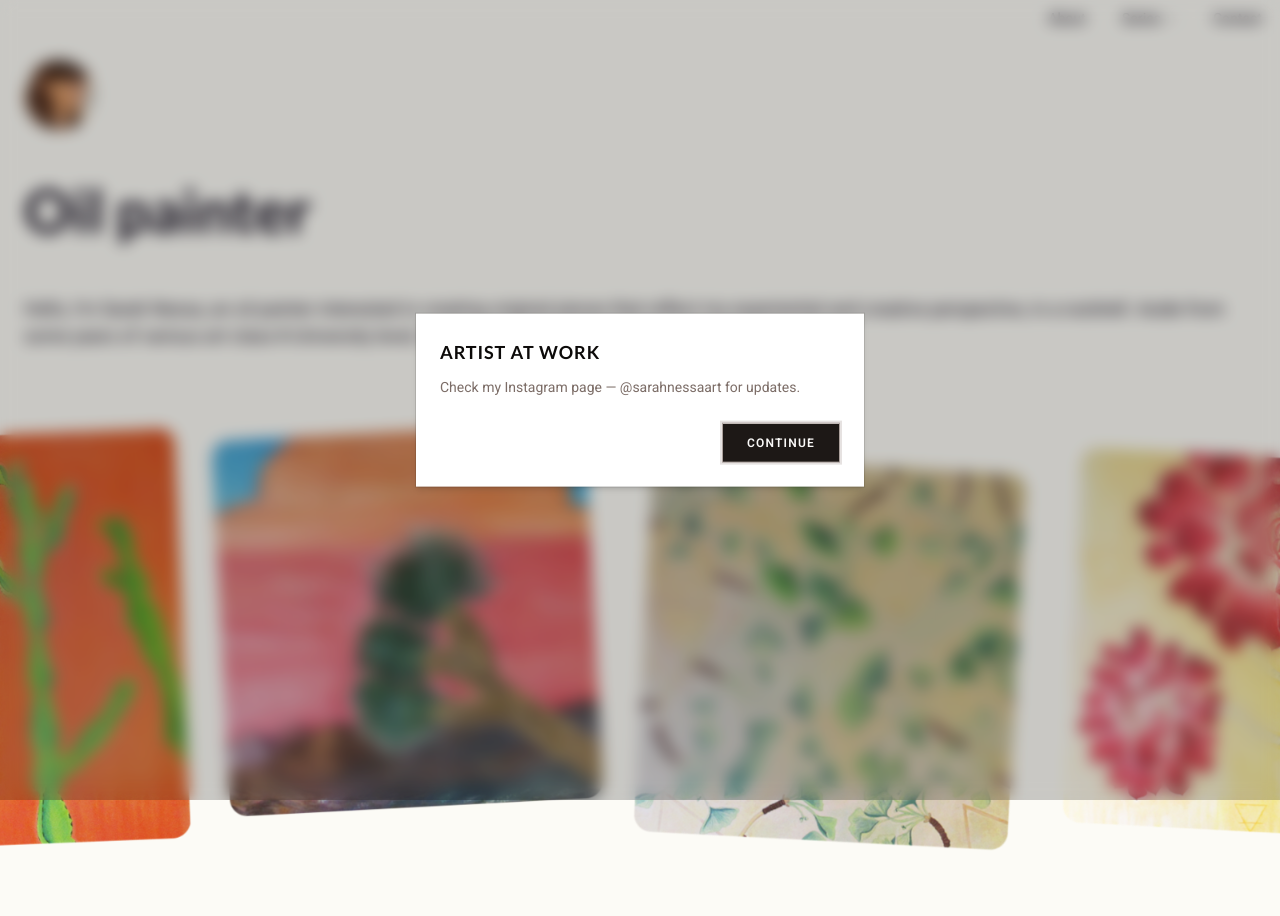
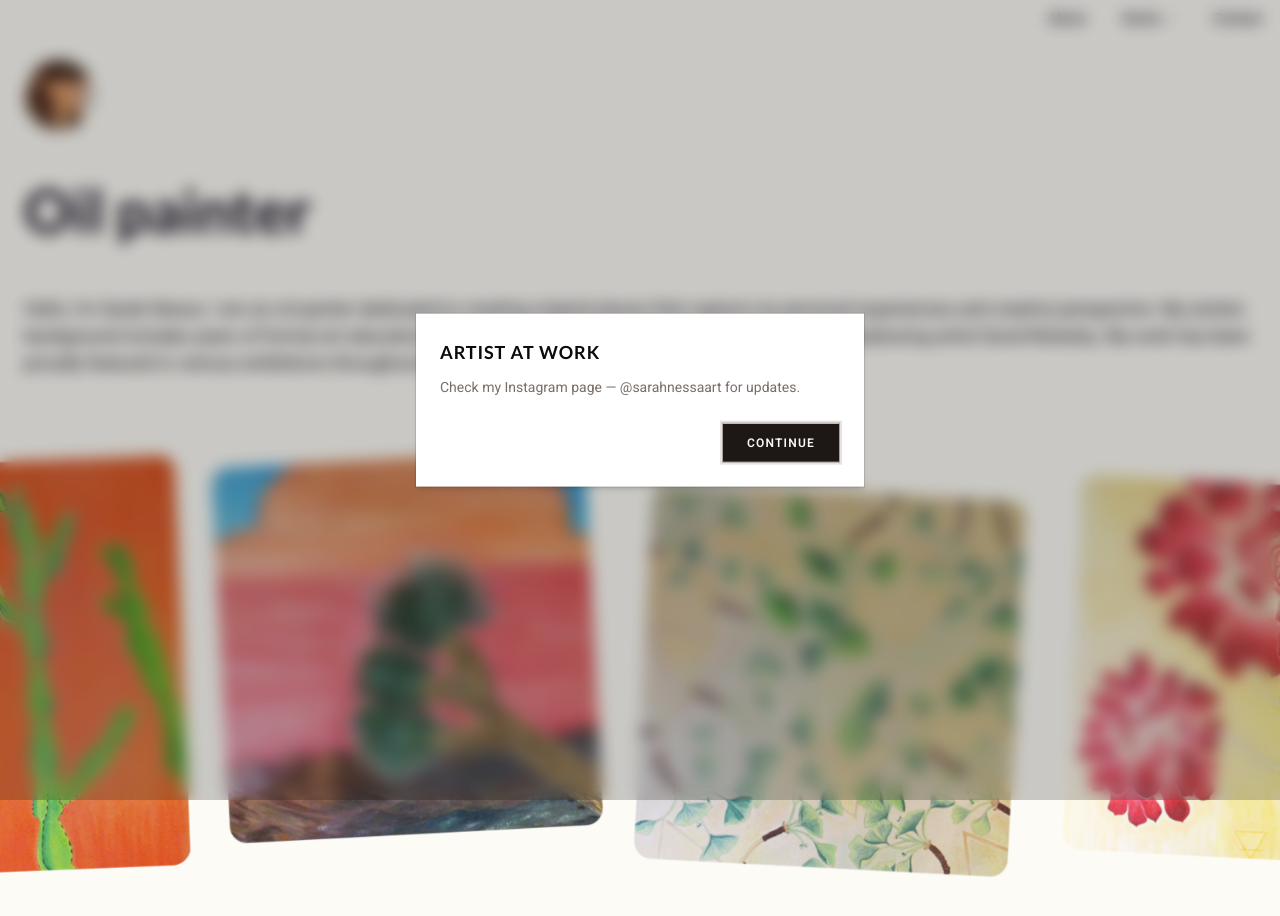
Before and after one commit to sarahnessa/painting-site-v2, a React (Vite) app: page / in a window 1280 px wide. Shown: the top 916 px of the page. Built offline with nearby package versions, Linux system fonts and the light colour scheme.

Commit message:
Copy update

```diff
--- a/src/App.tsx
+++ b/src/App.tsx
@@ -21,7 +21,7 @@ export function App() {
                 <h1>Oil painter</h1>
               </div>
               <div id="about-me">
-                <p>Hello, I'm Sarah Nessa, an oil painter interested in creating original pieces that reflect my experiential and creative perspective, in a nutshell. Aside from some years of various art class K-University level, I have shadowed with artist David Molesky. </p>
+                <p>Hello, I'm Sarah Nessa. I am an oil painter dedicated to creating original pieces that capture my personal experiences and creative perspective. My artistic background includes years of formal art education from K-12 through university, as well as mentorship shadowing artist David Molesky. My work has been proudly featured in various exhibitions throughout Berkeley and San Francisco, California.</p>
               </div>
             </section>
 
```
